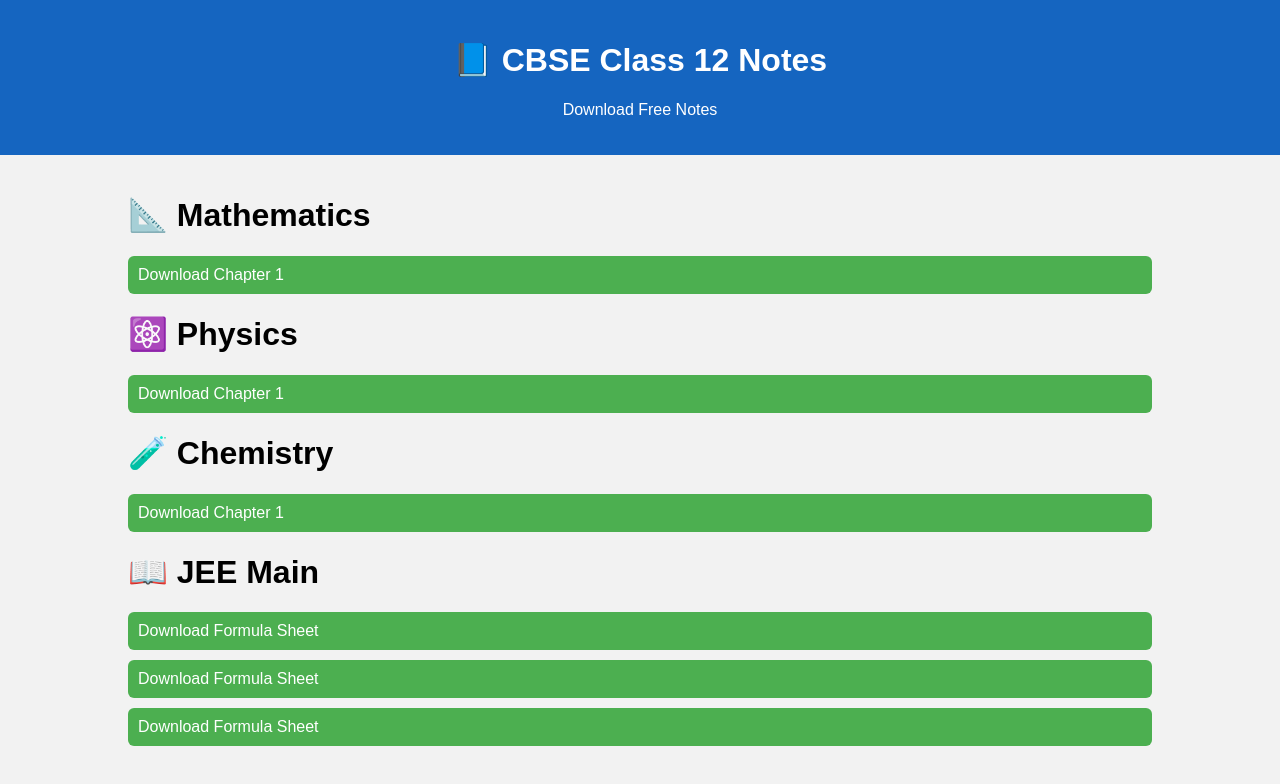
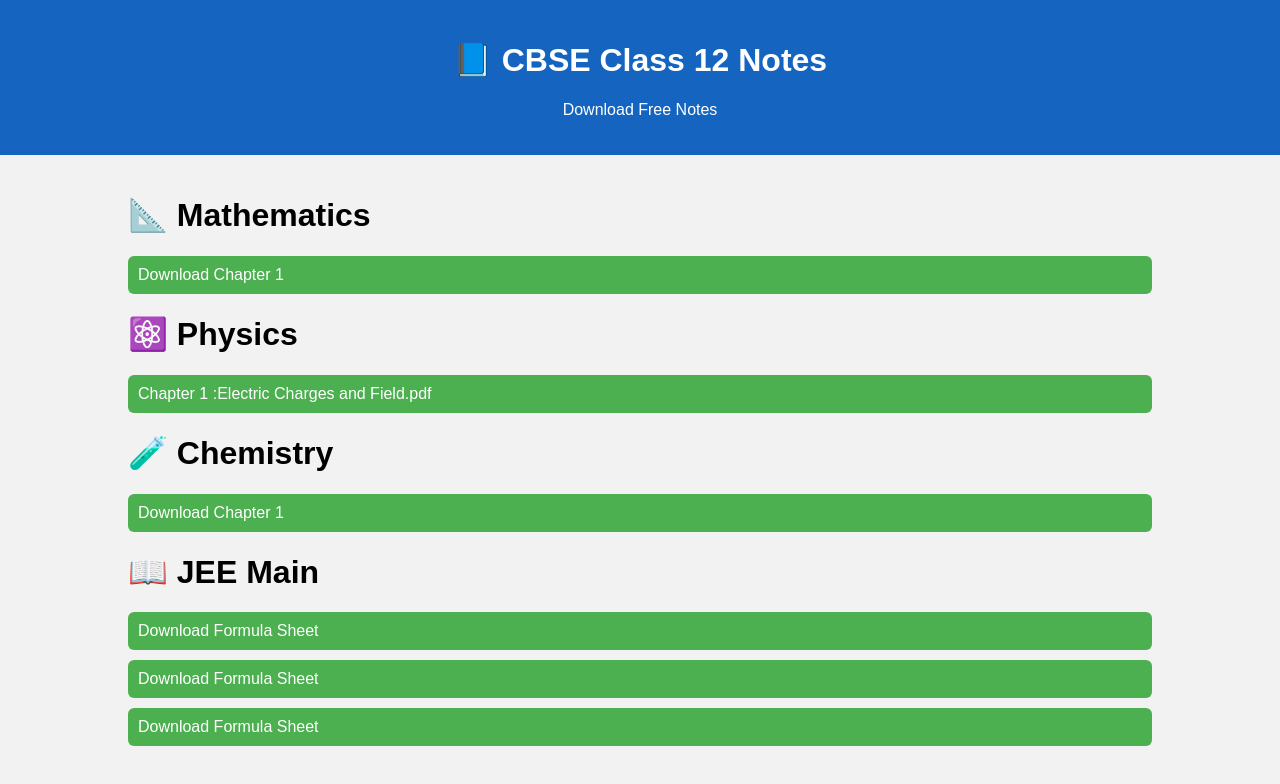
Before and after one commit to Gurudharan-bill-web/CBSE-class-12-notes, a plain HTML site: page index.html in a window 1280 px wide. Drawn offline with Linux system fonts and the light colour scheme.

Commit message:
Update index.html

```diff
--- a/index.html
+++ b/index.html
@@ -28,7 +28,7 @@
 
 <h1>⚛️ Physics</h1>
 
-<a href="physics/chapter1.pdf" download>Download Chapter 1</a>
+<a href=""C:\Users\Gurudharan\Downloads\Electric Charges and Field.pdf"" download>Chapter 1 :Electric Charges and Field.pdf </a>
 
 <h1>🧪 Chemistry</h1>
 
```
